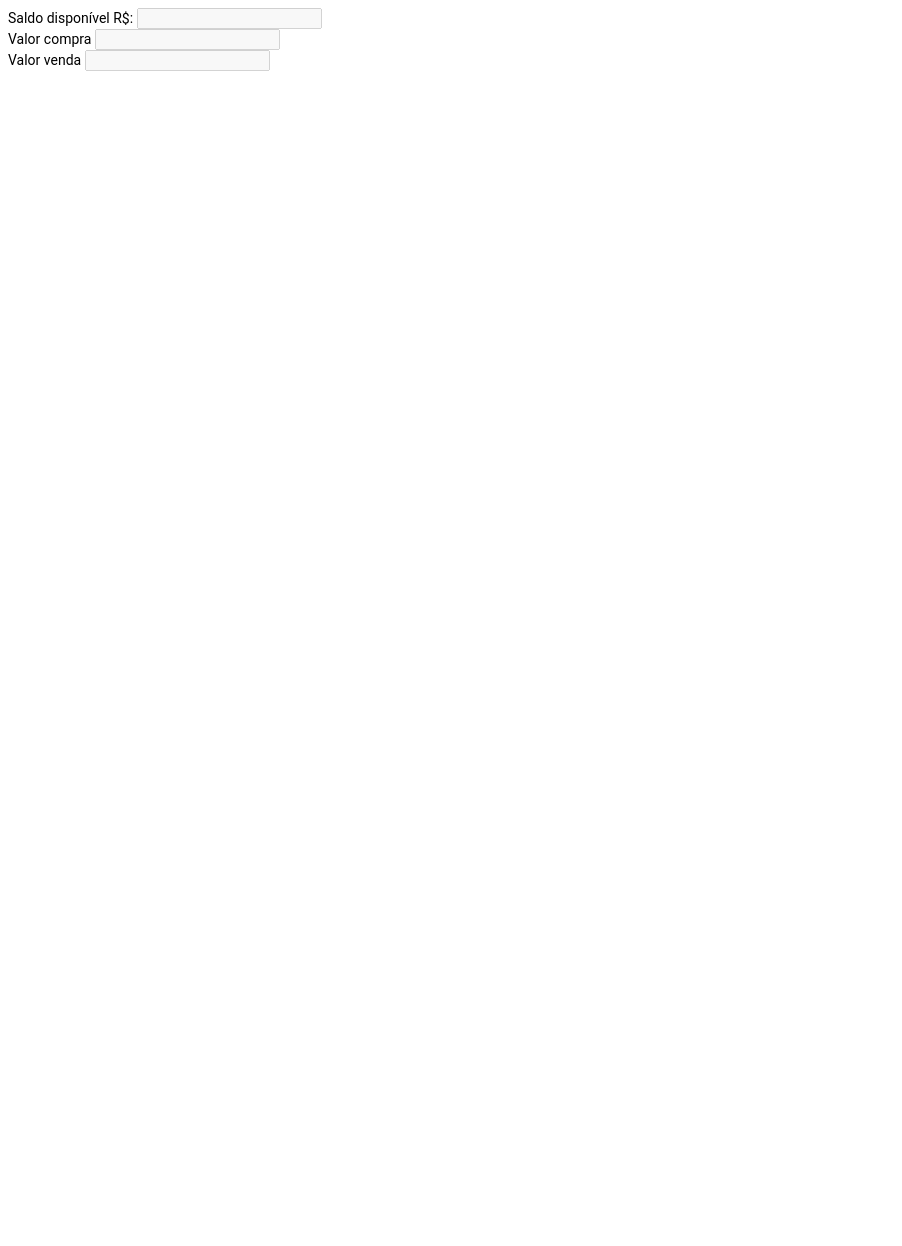
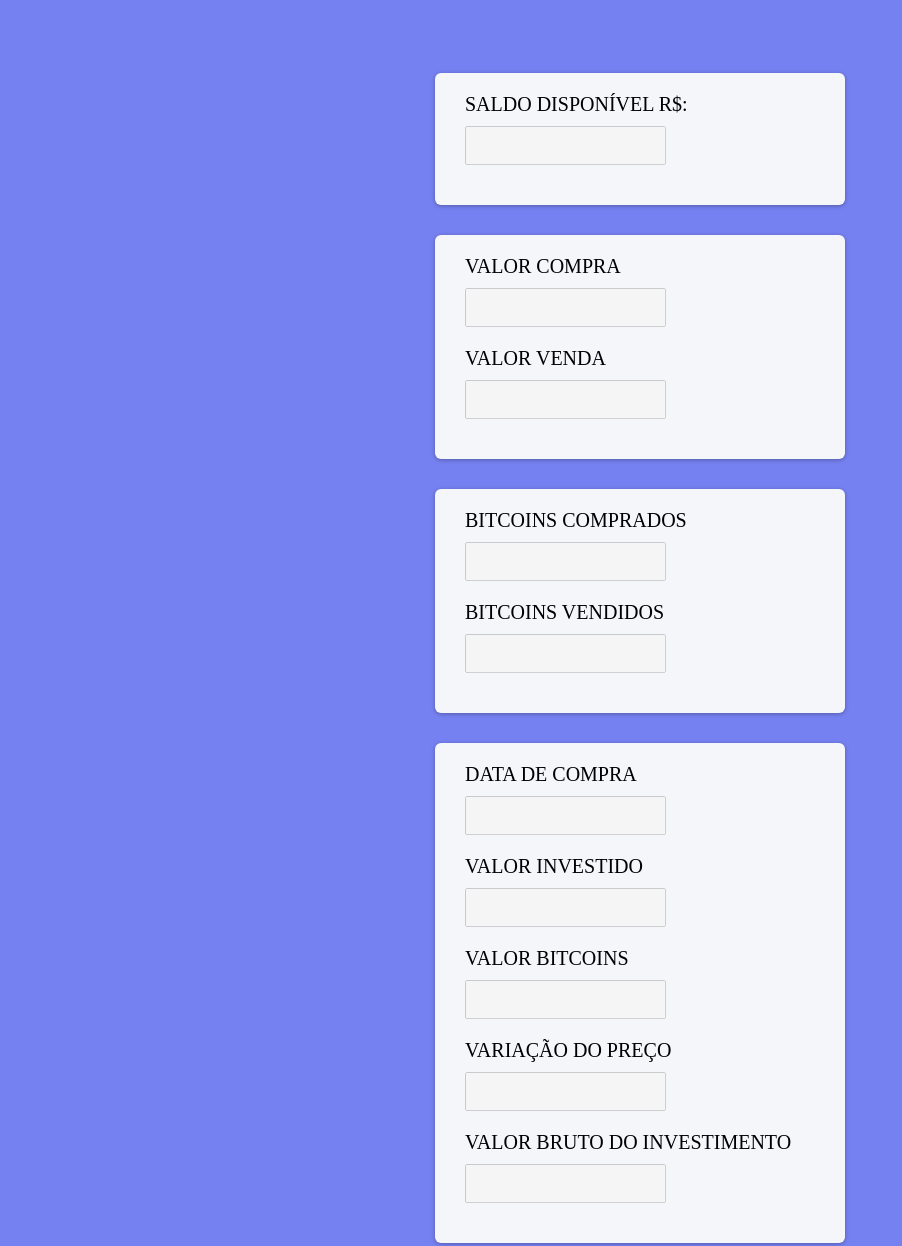
Before and after one commit to RiellyCM/app_investment, a plain HTML site: page dashboard/index.html in a window 1280 px wide. Shown: the top 1246 px of the page, without its empty margins (0-902 px from the left). Before the commit the page ends 800 px from the top, so only its background shows below. Drawn offline with nearby package versions, Linux system fonts and the light colour scheme; files that its build step writes are made by us from their sources; no server answers.

Commit message:
add BEM methodology

```diff
--- a/dashboard/index.html
+++ b/dashboard/index.html
@@ -4,7 +4,6 @@
     <meta charset="utf-8">
     <title>Dashboard</title>
     <link rel="stylesheet" href="style.css">
-    <link rel="stylesheet" href="price/style.css">
     <meta name="viewport" content="width=device-width, initial-scale=1.0, maximum-scale=1.0, minimum-scale=1.0, target-densityDpi=device-dpi" />
   </head>
 
@@ -12,24 +11,53 @@
 
     <div class="conteiner_dashboard">
 
-      <div class="box_balance">
-        <label class="title_balance"> Saldo disponível R$: </label>
-        <input class="subtitle-balance js-balance" disabled/>
+      <div class="box">
+        <label class="title"> Saldo disponível R$: </label>
+        <input class="subtitle js-balance" disabled/>
       </div>
+
+      <div class="box">
+        <label class="title"> Valor compra </label>
+        <input class="subtitle js-buy" disabled/>
+
+        <label class="title"> Valor venda </label>
+        <input class="subtitle js-sell" disabled/>
+      </div>
+
+      <div class="box">
+        <label class="title"> bitcoins comprados </label>
+        <input class="subtitle js-volume-buy" disabled/>
+
+        <label class="title"> bitcoins vendidos </label>
+        <input class="subtitle js-volume-sell" disabled/>
+      </div>
+
+      <div class="box">
+        <label class="title"> Data de compra </label>
+        <input class="subtitle js-volume-buy" disabled/>
+
+        <label class="title"> Valor investido </label>
+        <input class="subtitle js-volume-sell" disabled/>
+
+        <label class="title"> Valor bitcoins </label>
+        <input class="subtitle js-volume-sell" disabled/>
+
+        <label class="title"> variação do preço  </label>
+        <input class="subtitle js-volume-sell" disabled/>
+
+        <label class="title"> valor bruto do investimento  </label>
+        <input class="subtitle js-volume-sell" disabled/>
+      </div>
+
+      <canvas class="graph js-history"></canvas>
     </div>
 
-      <div class="box_buy">
-        <label class="title_buy"> Valor compra </label>
-        <input class="subtitle-buy js-buy" disabled/>
-      </div>
+    <script src="https://cdn.jsdelivr.net/npm/chart.js@2.8.0"></script>
+    <script src="balance/script.js"></script>
+    <script src="price/script.js"></script>
+    <script src="volume/script.js"></script>
+    <script src="history/script.js"></script>
+    <script src="position/script.js"></script>
 
-      <div class="box_sell">
-        <label class="title_sell"> Valor venda </label>
-        <input class="subtitle-sell js-sell" disabled/>
-      </div>
-    </div>
-
-    <script src="balance/script.js"> </script>
-    <script src="price/script.js"> </script>
   </body>
 </html>
--- /dev/null
+++ b/dashboard/style.css
@@ -0,0 +1,42 @@
+body{
+  background-color: #7681f1;
+}
+.conteiner_dashboard{
+    height: 100%;
+    padding: 50px 0;
+    display: flex;
+    flex-direction: column;
+    justify-content: center;
+    align-items: center;
+    align-content: center;
+}
+
+.box {
+    height: 100%;
+    width: 350px;
+    margin: 15px;
+    border-radius: 6px;
+    box-shadow: 0 1px 4px 0 rgba(0, 0, 0, 0.3);
+    padding: 20px 30px;
+    background-color: #f5f6fa;
+}
+
+.title {
+    display: block;
+    font-size: 20px;
+    margin: 0 0 10px;
+    text-transform: uppercase;
+}
+
+.subtitle {
+    display: block;
+    margin: 0 0 20px;
+    padding: 10px 10px;
+}
+
+.graph {
+    background-color: #FFFAF0;
+    width: 80%;
+    margin: auto;
+    padding-bottom: 10px;
+}
```
